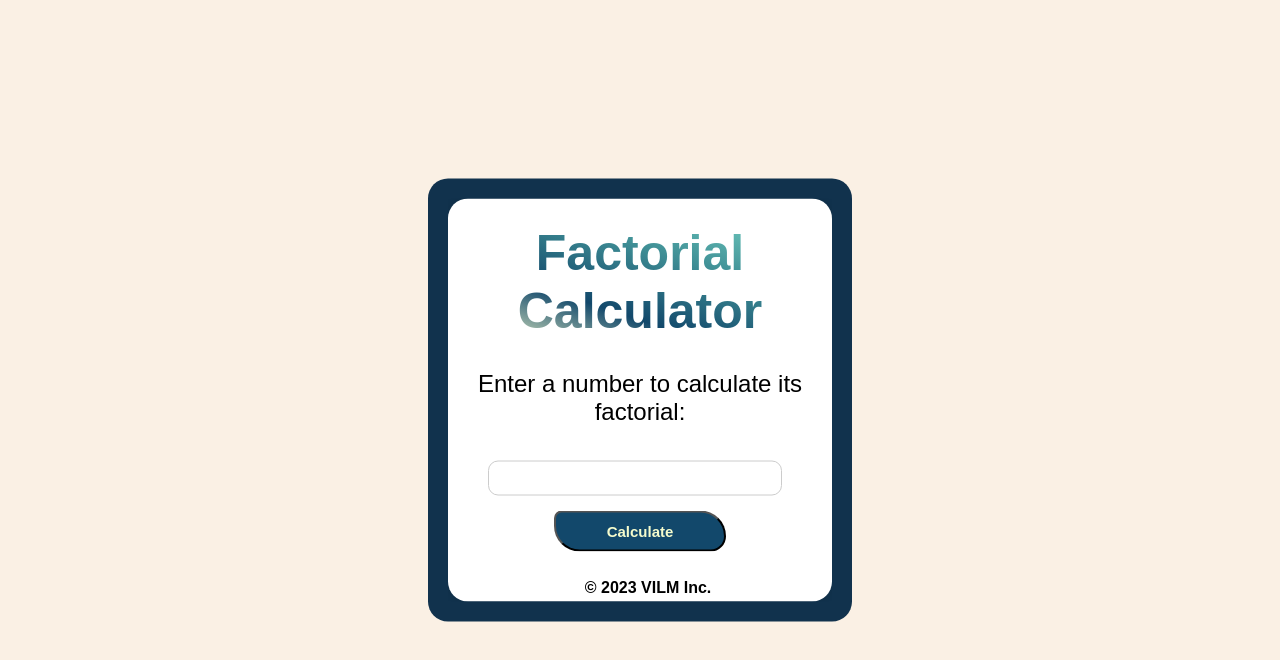
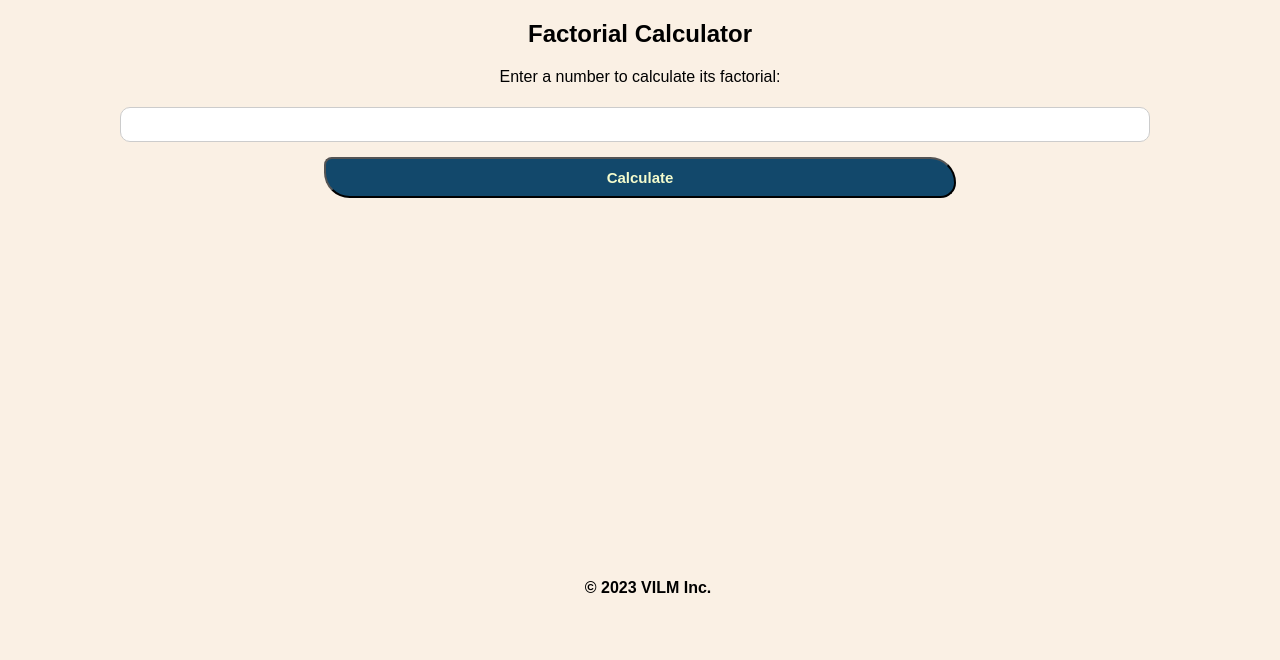
Before and after one commit to vassilinacay/CS0053_GUI-FactorialCalculator, a plain HTML site: page index.html in a window 1280 px wide. Drawn offline with Linux system fonts and the light colour scheme.

Commit message:
Update index.html

```diff
--- a/index.html
+++ b/index.html
@@ -7,19 +7,25 @@
     <link rel="stylesheet" type="text/css" href="styles.css">
 </head>
 <body>
-    <div class="popup">
-        <div class="scrollable-container"><div class="container-box">
-            <h1>Factorial Calculator</h1>
-            <p>Enter a number to calculate its factorial:</p>
-            <input type="number" id="numberInput" min="0" step="any">
-            <button onclick="calculateFactorial()">Calculate</button>
-            <div id="result"></div>
-        </div></div>
+
+     <div class='wrapper'>
+        <article class='main'>
+            <div class='container'>
+                <h1>Factorial Calculator</h1>
+                <p>Enter a number to calculate its factorial:</p>
+                <input type="number" id="numberInput" min="0" step="any">
+
+                <button id='calc-btn' onclick="calculateFactorial()">Calculate</button> <br />
+                <span class='result-container' id="result"></span>
+            </div>
+        </article>
+
+
+            <p class="footer">© 2023 VILM Inc.</p>
+
+
     </div>
 
-    <div>
-        <p class="footer">© 2023 VILM Inc.</p>
-    </div>
     <script type="text/javascript" src="./script.js"></script>
 </body>
 </html>
```
